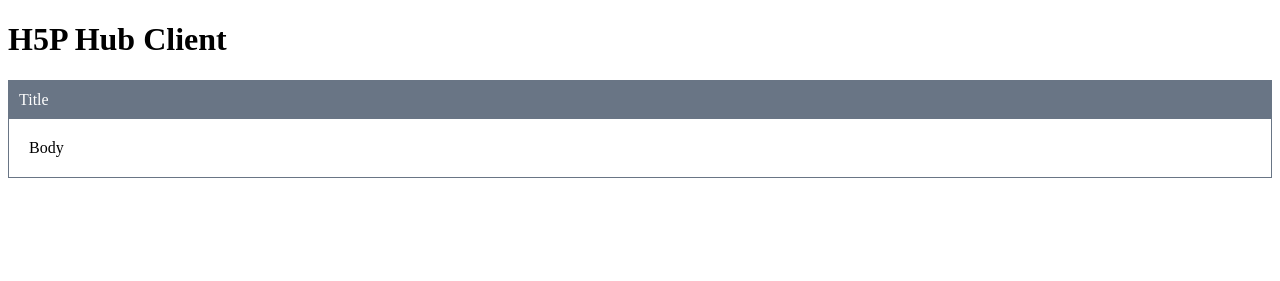
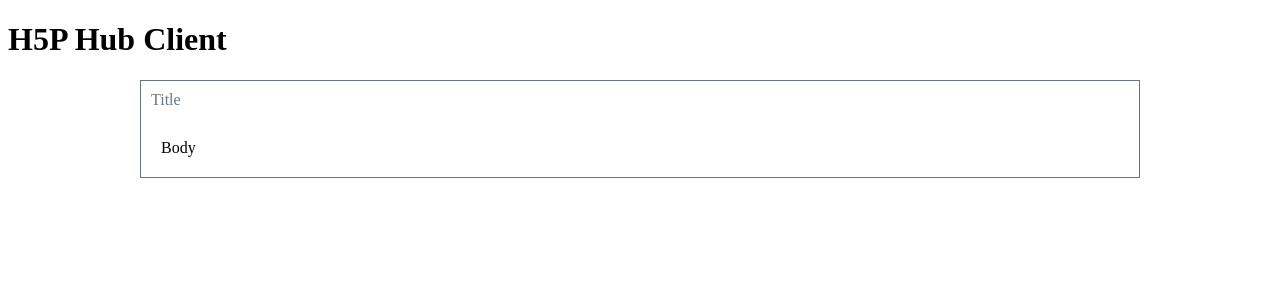
Before and after one commit to h5p/h5p-hub-client, a website built with webpack: page index.html in a window 1280 px wide. Built offline with Linux system fonts and the light colour scheme.

Commit message:
Add css and fonts

```diff
--- a/index.html
+++ b/index.html
@@ -6,11 +6,14 @@
 <body>
   <h1>H5P Hub Client</h1>
 
+  <p style="width: 1000px; margin-right: auto; margin-left: auto; padding-bottom: 100px;">
+
+  </p>
+
   <script type="text/javascript">H5P = {};</script>
   <script type="text/javascript" src="dist/h5p-hub-client.js"></script>
   <script type="text/javascript">
-    const hub = new H5P.HubClient();
-    document.body.appendChild(hub.getElement());
+    document.querySelector('p').appendChild((new H5P.HubClient()).getElement());
   </script>
 </body>
 </html>
--- a/src/styles/components/_hub.scss
+++ b/src/styles/components/_hub.scss
@@ -0,0 +1,12 @@
+@import "../../../node_modules/h5p-sdk/src/styles/base/colors";
+
+.h5p-hub {
+  &.panel {
+    border: 1px solid $c1;
+  }
+
+  .panel-header {
+    background-color: white;
+    color: $c1;
+  }
+}
--- a/src/styles/main.scss
+++ b/src/styles/main.scss
@@ -1,3 +1,6 @@
+@import "../../node_modules/h5p-sdk/src/styles/base/colors";
+@import "../../node_modules/h5p-sdk/src/styles/base/variables";
+
 @import "../../node_modules/h5p-sdk/src/styles/components/button";
 @import "../../node_modules/h5p-sdk/src/styles/components/panel";
 @import "../../node_modules/h5p-sdk/src/styles/components/tab-panel";
```
Also changed, not shown: dist/h5p-hub-client.js, dist/main.css, src/fonts/h5p.ttf (added), src/fonts/h5p.woff (added), 3 other files.
